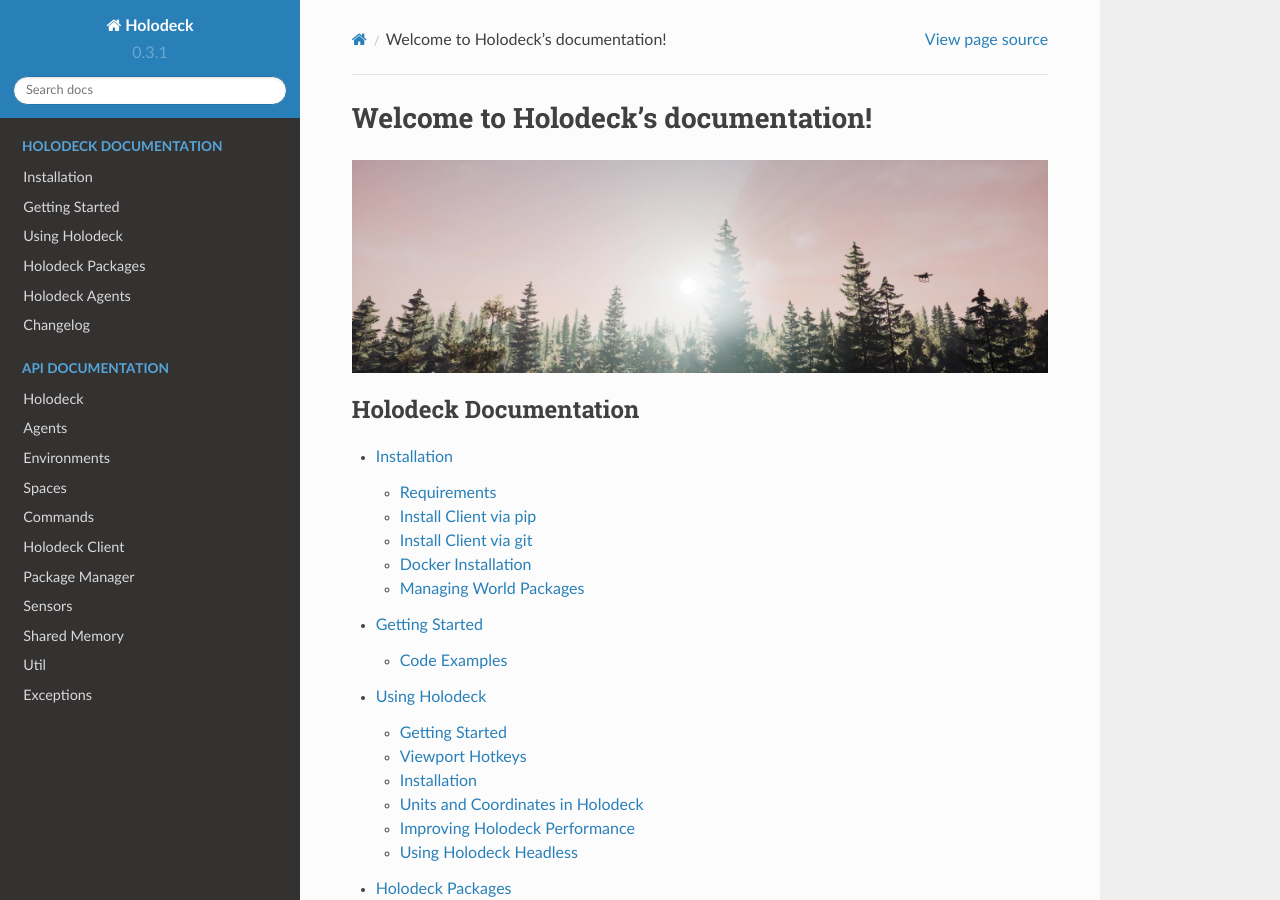
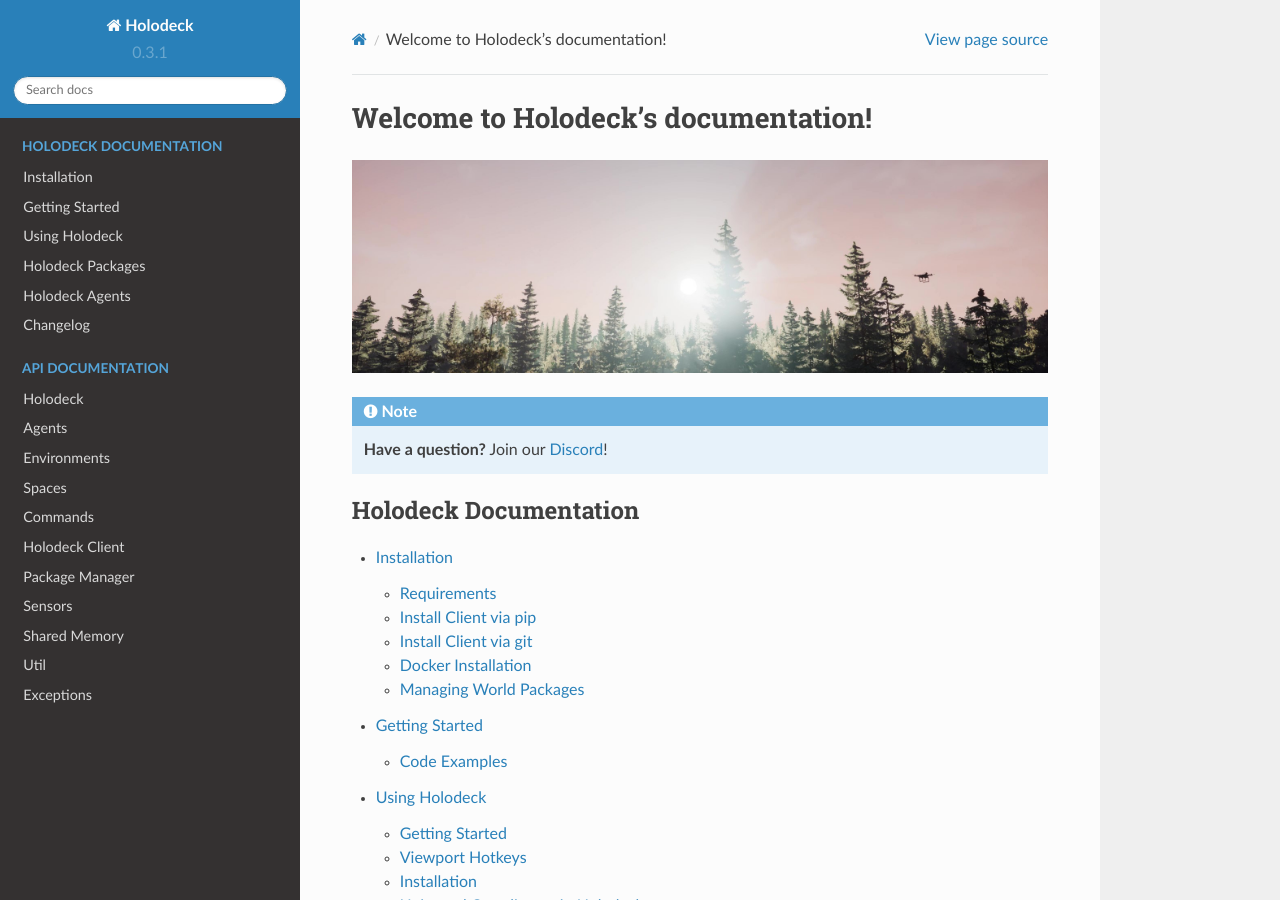
Before and after one commit to BYU-PCCL/holodeck, a Sphinx documentation site: the page built from docs/index.rst, in a window 1280 px wide and 900 px high. Built offline with Sphinx 7.4.7 and the Read the Docs theme 2.0.0, drawn with Linux system fonts in a browser that asks for light colours; formulas are drawn with MathJax 3.

Commit message:
Add Discord link

```diff
--- a/docs/index.rst
+++ b/docs/index.rst
@@ -1,6 +1,11 @@
 Welcome to Holodeck's documentation!
 ====================================
 .. image:: images/sunrise_Moment.jpg
+
+.. note::
+    **Have a question?** Join our Discord_!
+
+.. _Discord: https://discord.gg/Xqqksje
 
 .. toctree::
    :maxdepth: 2
```
